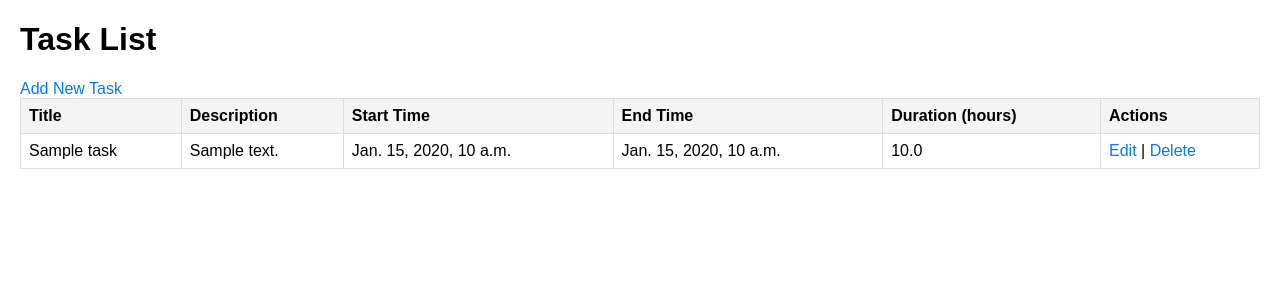
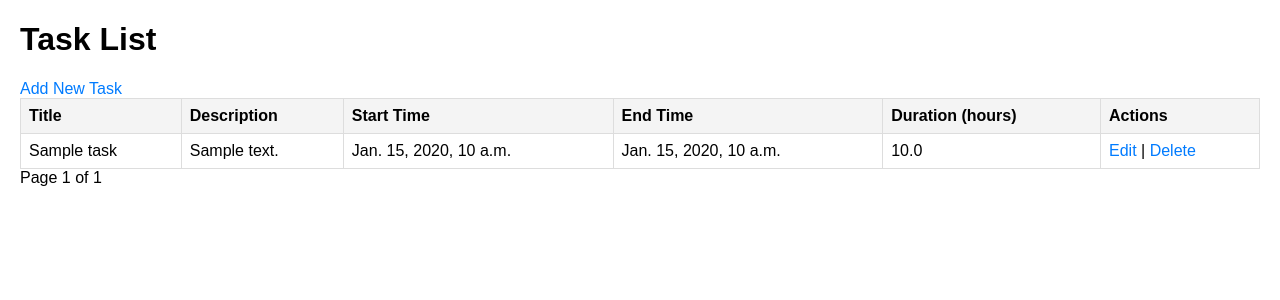
Before and after one commit to jingmingliu01/TaskManager, a Django app: page / in a window 1280 px wide. Shown: the top 300 px of the page. Run offline with Django 5.2, Linux system fonts and the light colour scheme; tables that the repository leaves empty hold one stand-in row (values such as "Sample post").

Commit message:
support pagination

```diff
--- a/todo/templates/task_list.html
+++ b/todo/templates/task_list.html
@@ -38,3 +38,15 @@
     </table>
 </body>
 </html>
+
+<div class="pagination">
+    {% if tasks.has_previous %}
+        <a href="?page={{ tasks.previous_page_number }}">Previous</a>
+    {% endif %}
+
+    <span>Page {{ tasks.number }} of {{ tasks.paginator.num_pages }}</span>
+
+    {% if tasks.has_next %}
+        <a href="?page={{ tasks.next_page_number }}">Next</a>
+    {% endif %}
+</div>
--- a/todo/views.py
+++ b/todo/views.py
@@ -1,10 +1,14 @@
 from django.shortcuts import render, get_object_or_404, redirect
 from .models import Task
 from .forms import TaskForm
+from django.core.paginator import Paginator
 
 def task_list(request):
-    tasks = Task.objects.all()
-    return render(request, 'task_list.html', {'tasks': tasks})
+    tasks = Task.objects.all()  # Query the Task model to get all tasks
+    paginator = Paginator(tasks, 5)  # every page shows 10 tasks
+    page_number = request.GET.get('page')  # get the current page number
+    page_obj = paginator.get_page(page_number)  # get the current page object
+    return render(request, 'task_list.html', {'tasks': page_obj})  # pass the page object to the template
 
 def add_task(request):
     if request.method == 'POST':
```
